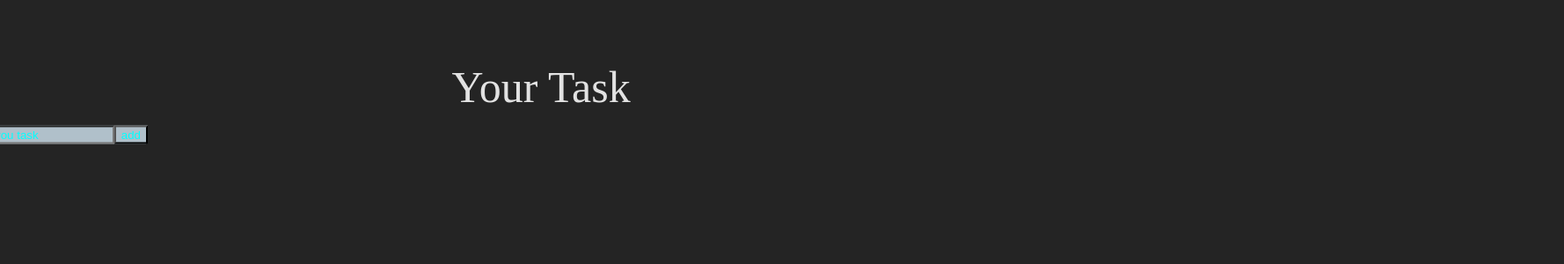
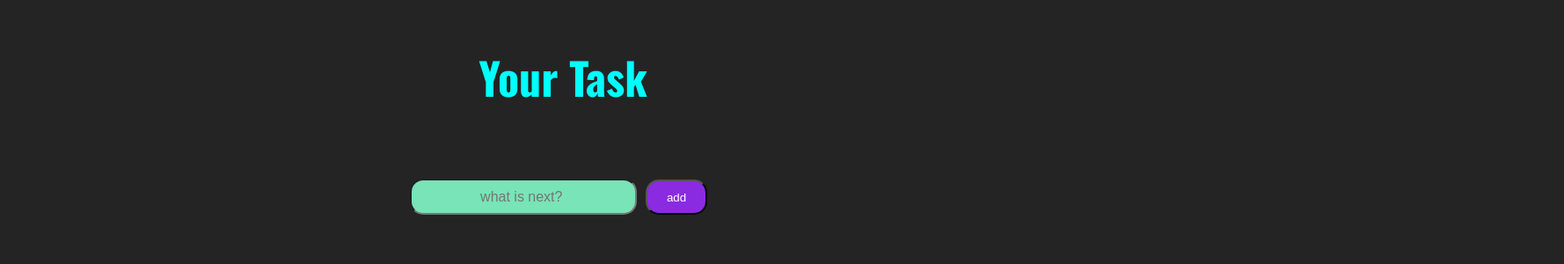
Before and after one commit to j2a1ck/React-Todo-App, a React (Vite) app: page / in a window 1280 px wide. Shown: the top 300 px of the page at 88% size, 1778 px wide, since content can reach past the window. Built offline with nearby package versions, Linux system fonts and the light colour scheme.

Commit message:
CSS styling

```diff
--- a/index.html
+++ b/index.html
@@ -4,7 +4,10 @@
     <meta charset="UTF-8" />
     <link rel="icon" type="image/svg+xml" href="/vite.svg" />
     <meta name="viewport" content="width=device-width, initial-scale=1" />
-    <title>Todo list</title>
+    <link rel="preconnect" href="https://fonts.googleapis.com">
+    <link rel="preconnect" href="https://fonts.gstatic.com" crossorigin>
+    <link href="https://fonts.googleapis.com/css2?family=Oswald:wght@200..700&display=swap" rel="stylesheet">
+    <title>Todo app</title>
   </head>
   <body>
     <div id="root"></div>
--- a/src/App.jsx
+++ b/src/App.jsx
@@ -1,12 +1,18 @@
-import TaskBuget from "./assets/TaskBuget"
+import TaskBudget from "./assets/TaskBudget"
+import { useState } from "react"
 
 function App() {
+  const [todo, setTodo] = useState([])
+
+  const addTodo = (newTodo) => {
+    setTodo([...todo, newTodo])
+  }
 
   return (
     <>
       <div>
-        <p className="title">Your Task</p>
-        <TaskBuget/>
+        <p className="oswald title">Your Task</p>
+        <TaskBudget addTodo={addTodo}/>
       </div>
 
     </>
--- /dev/null
+++ b/src/assets/TaskBudget.jsx
@@ -0,0 +1,33 @@
+/* eslint-disable react/prop-types */
+import { useState } from "react"
+
+export default function TaskBudget({ addTodo }){
+    const [taskText, setTaskText] = useState("");
+
+    function handleTaskChange(event){
+        setTaskText(event.target.value)
+    }
+
+    function handleButtonClick(e){
+        e.preventDefault();
+        if (taskText.trim())
+            addTodo({
+                id: Date.now(),
+                text: taskText,
+                completed: false
+            })
+            setTaskText("")
+    }
+    return(
+        <>
+        <div>
+        <div className="box">
+            <input value={taskText} onChange={handleTaskChange} placeholder="what is next? "></input>
+            <button type="submit" onClick={handleButtonClick}>add</button>
+
+        </div>
+        </div>
+
+        </>
+    )
+}
--- a/src/assets/TaskBuget.jsx
+++ /dev/null
@@ -1,21 +0,0 @@
-import { useState } from "react"
-
-export default function TaskBuget(){
-    const [task, setTask] = useState("what is you task");
-
-    function handleTaskChange(event){
-        setTask(event.target.value)
-    }
-
-    function handleButtonClick(){
-        console.log("click ")
-    }
-    return(
-        <>
-        <div className="box">
-            <input value={task} onChange={handleTaskChange}></input>
-            <button type="submit" onClick={handleButtonClick}>add</button>
-        </div>
-        </>
-    )
-}
--- a/src/index.css
+++ b/src/index.css
@@ -1,26 +1,45 @@
 body {
   color: rgba(255, 255, 255, 0.87);
   background-color: #242424;
+
+}
+.oswald {
+  font-family: "Oswald", sans-serif;
+  font-size: 50px;
+  font-weight: 700;
+  font-style: normal;
+
 }
 
 .title {
-  position: relative;
-  top: 20px;
-  font-size: 50px;
-  left: 40%;
+ text-align: center;
+ color: aqua;
 }
 
 .box {
-  display: flex;
-  position: relative;
-  top: 30%;
-  left: 45%;
-  transform: translate(-50%, -50%);
+  text-align: center;
+  padding: 20px 0;
+  margin: 20px 0;
 }
 
-.box input,
 .box button {
-  color: aqua;
-  background-color: rgb(176, 192, 202);
-  margin-bottom: 10px;
+  color: white;
+  background-color: blueviolet;
+  margin: 10px;
+  border-radius: 15px;
+  width: 70px;
+  height: 40px;
 }
+
+.box input {
+  width: 250px;
+  height: 35px;
+  border-radius: 15px;
+  background-color: #78e4b7;
+  color: black;
+  font-size: medium;
+  font-family:Arial, Helvetica, sans-serif;
+  text-align: center;
+
+
+}
```
